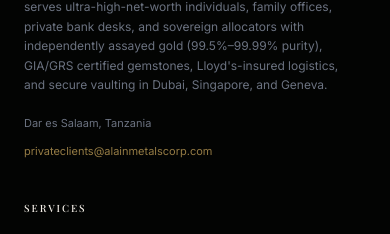
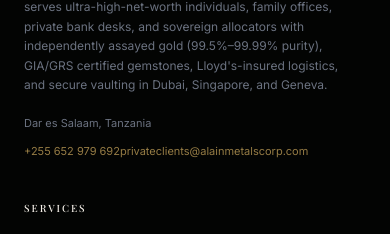
Before and after one commit to alainmetals/alainmetals, a Next.js app: page / in a window 390 px wide. Shown: the part 8493-8727 px from the top of the page. Built offline with nearby package versions, Linux system fonts and the light colour scheme; no server answers.

Commit message:
fix: show phone number in footer contact block
The footer exposed only the email address; the company phone appeared
solely in the Organization JSON-LD. Render it as a tel: link above the
email so visitors can see and call it.

```diff
--- a/src/components/Footer.tsx
+++ b/src/components/Footer.tsx
@@ -23,7 +23,10 @@
             </p>
             <div className="space-y-1.5">
               <p className="text-gray-400 text-[11px]">{company.address}</p>
-              <a href={`mailto:${company.email}`} className="text-gold/70 text-[11px] hover:text-gold transition-colors">
+              <a href={`tel:${company.phone.replace(/\s/g, "")}`} className="text-gold/70 text-[11px] hover:text-gold transition-colors">
+                {company.phoneDisplay}
+              </a>
+              <a href={`mailto:${company.email}`} className="text-gold/70 text-[11px] hover:text-gold transition-colors break-all">
                 {company.email}
               </a>
             </div>
```
